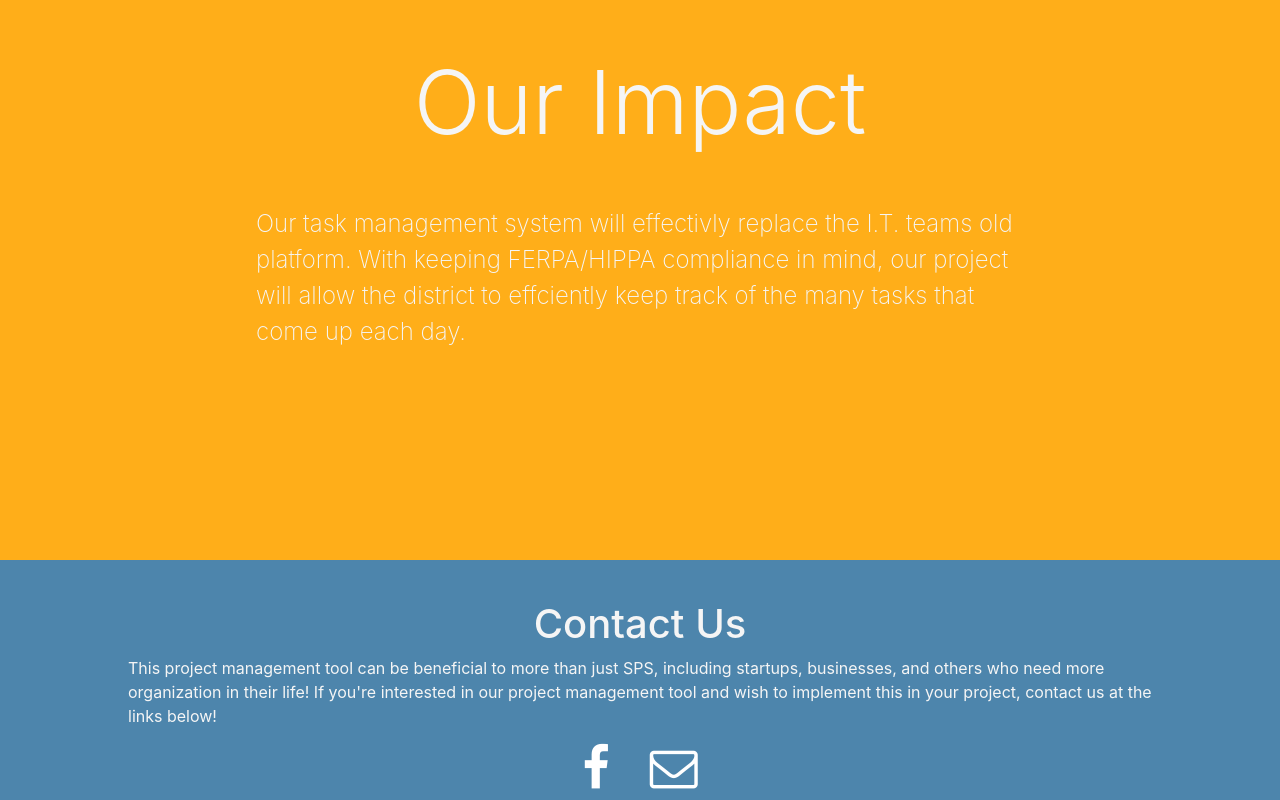
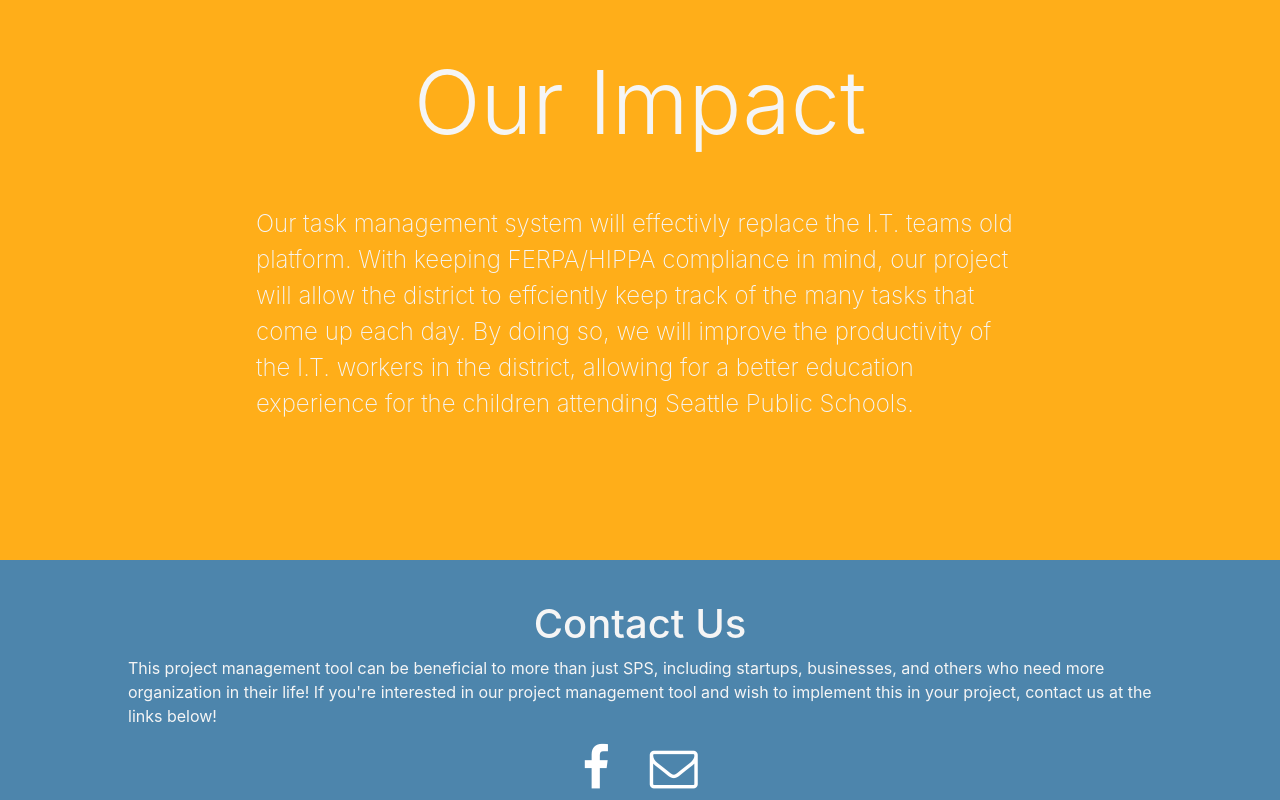
Before and after one commit to SaamPashai/landingPage, a React (Create React App) app: page / in a window 1280 px wide. Shown: the part 2388-3188 px from the top of the page. Built offline with nearby package versions, Linux system fonts and the light colour scheme.

Commit message:
added more about our impact

```diff
--- a/src/Impact.js
+++ b/src/Impact.js
@@ -9,7 +9,9 @@ class Impact extends Component {
                     <p>
                         Our task management system will effectivly replace the I.T. teams old platform. With keeping
                         FERPA/HIPPA compliance in mind, our project will allow the district to effciently keep track
-                        of the many tasks that come up each day.
+                        of the many tasks that come up each day. By doing so, we will improve the productivity of the
+                        I.T. workers in the district, allowing for a better education experience for the children
+                        attending Seattle Public Schools.
                     </p>
                 </div>
             </div>
```
Also changed, not shown: 1 other file (tests, documents, lock files or other folders).
